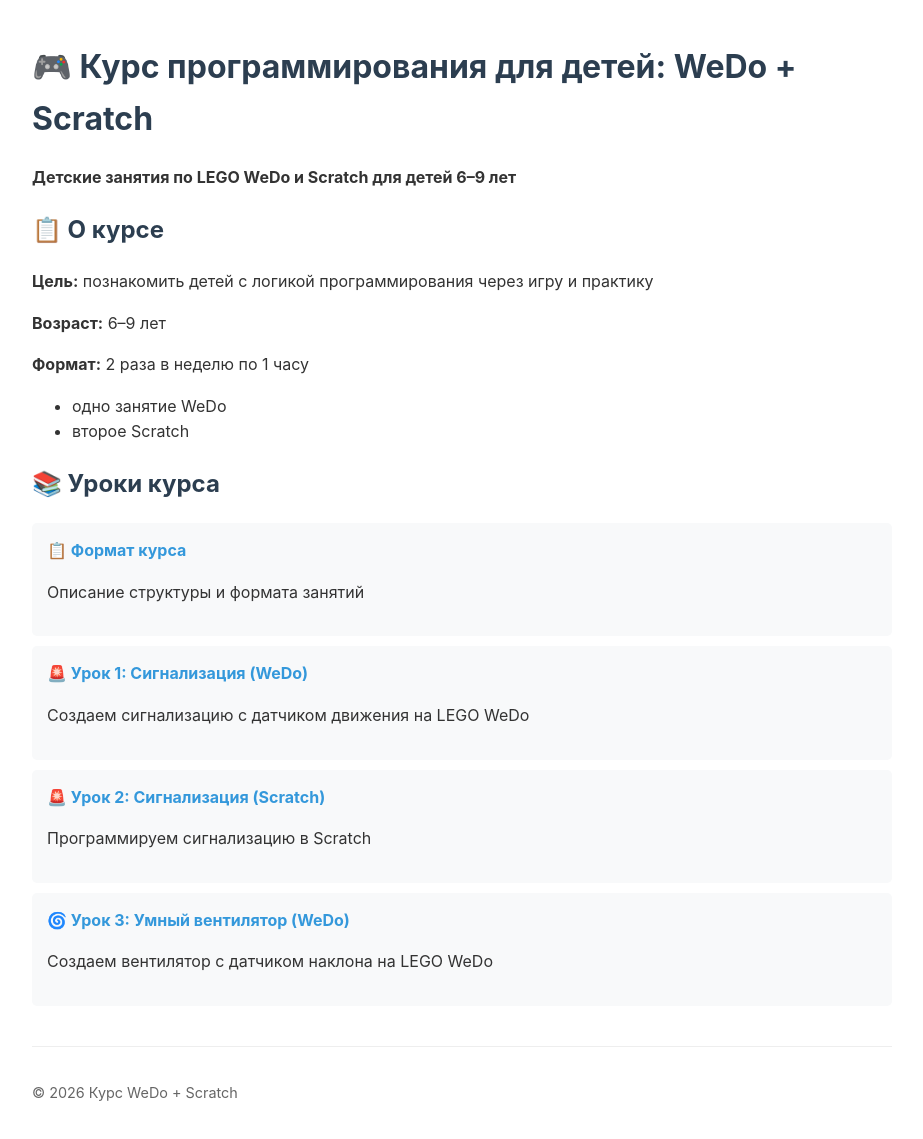
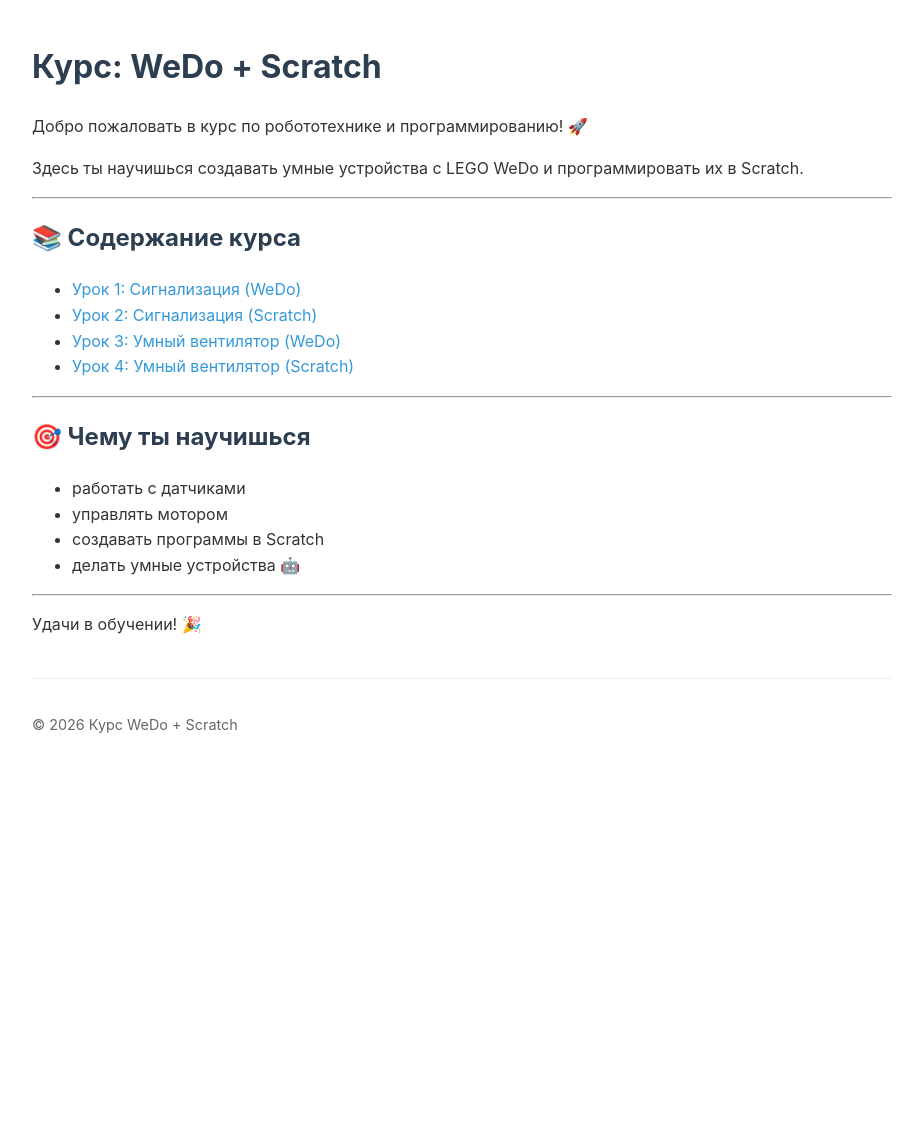
Before and after one commit to seerg0/wedo-scratch-course, a Jekyll site: the page built from index.md, in a window 1280 px wide. Shown: the whole page, without its empty margins (178-1101 px from the left). Built offline with Jekyll 4.4.1, drawn with Linux system fonts in a browser that asks for light colours; our own code applies the rules of GitHub Pages for plain Markdown files; after the commit the page ends 900 px from its top, so only the background shows below that.

Commit message:
Добавлен урок 4 (Scratch: умный вентилятор) и обновлен index.md - Обновлен index.md: добавлен урок 4 в содержание курса

```diff
--- a/index.md
+++ b/index.md
@@ -1,39 +1,27 @@
----
-layout: default
-title: Главная страница
+# Курс: WeDo + Scratch
+
+Добро пожаловать в курс по робототехнике и программированию! 🚀
+
+Здесь ты научишься создавать умные устройства с LEGO WeDo и программировать их в Scratch.
+
 ---
 
-# 🎮 Курс программирования для детей: WeDo + Scratch
+## 📚 Содержание курса
 
-**Детские занятия по LEGO WeDo и Scratch для детей 6–9 лет**
+- [Урок 1: Сигнализация (WeDo)](lessons/1_сигнализация_wedo.md)
+- [Урок 2: Сигнализация (Scratch)](lessons/2_сигнализация_scratch.md)
+- [Урок 3: Умный вентилятор (WeDo)](lessons/3_wedo_umnyy_ventilyator.md)
+- [Урок 4: Умный вентилятор (Scratch)](lessons/4_scratch_umnyy_ventilyator.md)
 
-## 📋 О курсе
+---
 
-**Цель:** познакомить детей с логикой программирования через игру и практику
+## 🎯 Чему ты научишься
 
-**Возраст:** 6–9 лет
+- работать с датчиками
+- управлять мотором
+- создавать программы в Scratch
+- делать умные устройства 🤖
 
-**Формат:** 2 раза в неделю по 1 часу
-- одно занятие WeDo
-- второе Scratch
+---
 
-## 📚 Уроки курса
-
-<ul class="lesson-list">
-  <li>
-    <a href="0_формат_курса">📋 Формат курса</a>
-    <p>Описание структуры и формата занятий</p>
-  </li>
-  <li>
-    <a href="lessons/1_сигнализация_wedo">🚨 Урок 1: Сигнализация (WeDo)</a>
-    <p>Создаем сигнализацию с датчиком движения на LEGO WeDo</p>
-  </li>
-  <li>
-    <a href="lessons/2_сигнализация_scratch">🚨 Урок 2: Сигнализация (Scratch)</a>
-    <p>Программируем сигнализацию в Scratch</p>
-  </li>
-  <li>
-    <a href="lessons/3_wedo_umnyy_ventilyator">🌀 Урок 3: Умный вентилятор (WeDo)</a>
-    <p>Создаем вентилятор с датчиком наклона на LEGO WeDo</p>
-  </li>
-</ul>
+Удачи в обучении! 🎉
```
